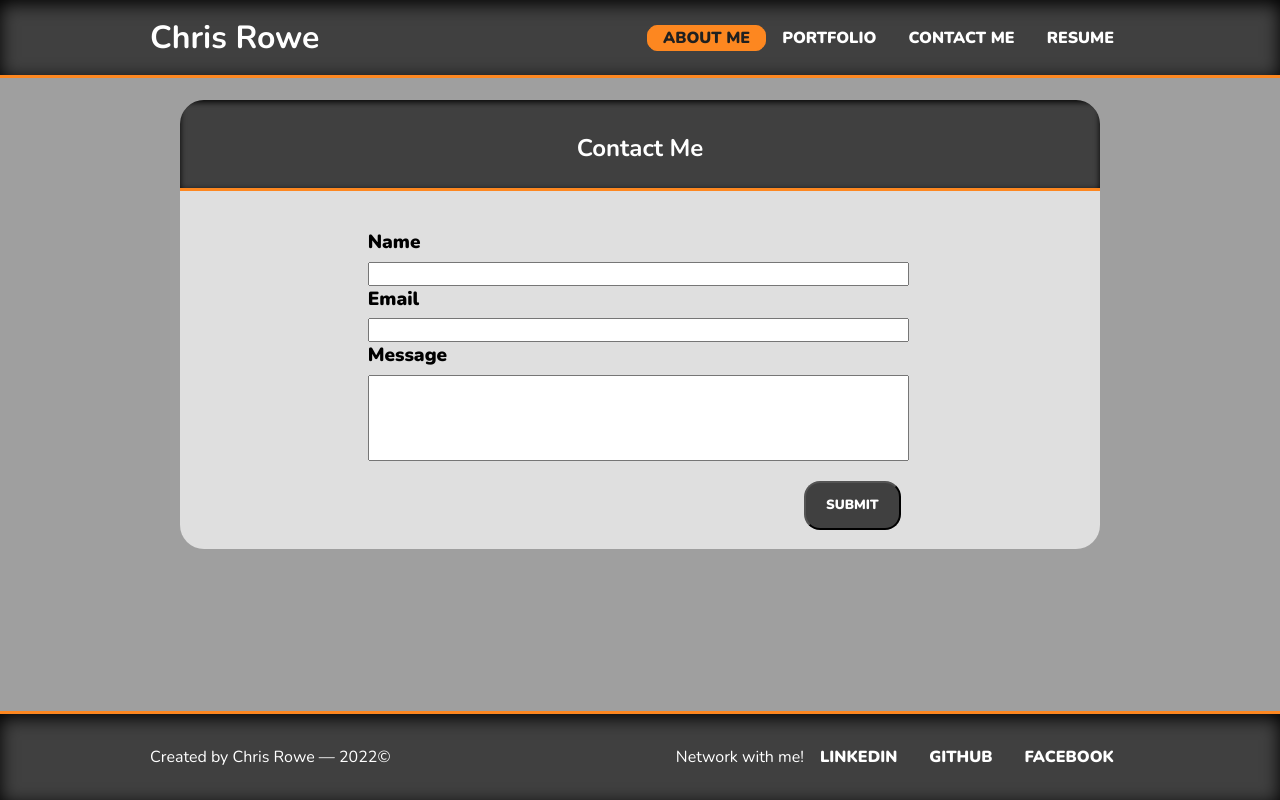
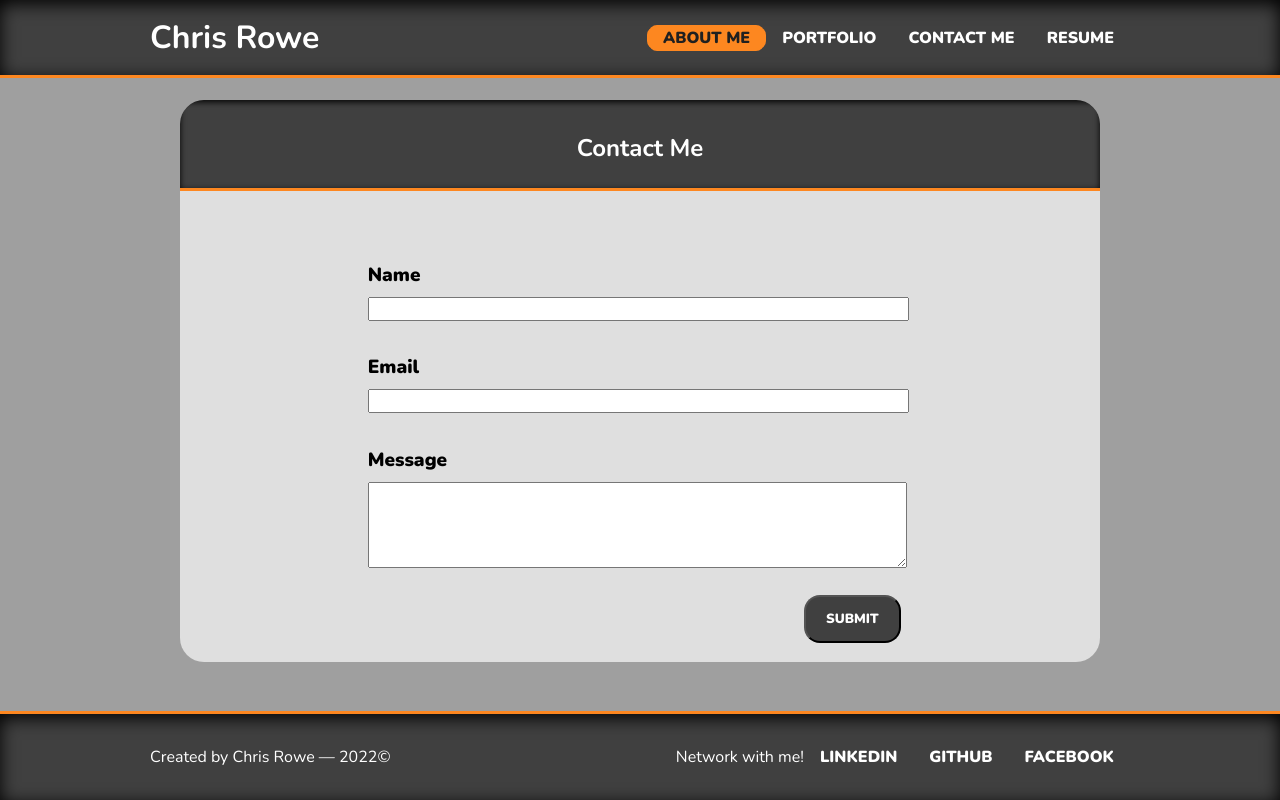
Before and after one commit to Rowe2ry/Portfolio, a React (Create React App) app: page /contact in a window 1280 px wide. Built offline with nearby package versions, Linux system fonts and the light colour scheme.

Commit message:
added logic to mak contact form email me upon submission

```diff
--- a/src/components/Contact.js
+++ b/src/components/Contact.js
@@ -1,9 +1,31 @@
+import React, { useState } from 'react';
+
 const Contact = () => {
+    const [name,setName] = useState();
+    const [email,setEmail] = useState();
+    const [message,setMessage] = useState();
+
+    const handleInput = (e) => {
+        const { name, value } = e.target;
+
+        if ( name === 'name') {
+            return setName(value);
+        } else if ( name === 'email') {
+            return setEmail(value);
+        } else {
+            return setMessage(value)
+        }
+    }
 
     const handleSubmit = (e) => {
         e.preventDefault();
 
-    }
+        window.location.href = "mailto: rowe2ry@gmail.com"+'?cc='+email+'&subject=Portfolio Response'+'&body='+message;
+
+        setName('');
+        setEmail('');
+        setMessage('')
+    };
 
     return (
         <div className="background">
@@ -18,15 +40,33 @@ const Contact = () => {
                                 <form>
                                     <label htmlFor="name">Name</label>
                                     <br></br>
-                                    <input id="name" type="text" />
+                                    <input
+                                        name="name"
+                                        id="name"
+                                        type="text"
+                                        value ={name}
+                                        onChange={handleInput}
+                                    />
                                     <br></br>
                                     <label htmlFor="email">Email</label>
                                     <br></br>
-                                    <input id="email" type="text" />
+                                    <input
+                                        name="email"
+                                        id="email"
+                                        type="text"
+                                        value ={email}
+                                        onChange={handleInput}
+                                    />
                                     <br></br>
                                     <label htmlFor="message">Message</label>
                                     <br></br>
-                                    <input id="message" type="text" />
+                                    <textarea
+                                        name="message"
+                                        id="message"
+                                        type="text"
+                                        value ={message}
+                                        onChange={handleInput}
+                                    />
                                     <br></br>
                                     <input id="submit" type="button" value="SUBMIT" onClick={handleSubmit}/>
                                 </form>
--- a/src/styles/style.css
+++ b/src/styles/style.css
@@ -256,6 +256,8 @@ form {
 }
 
 label {
+    margin-top: 1.75em;
+    margin-bottom: .125em;
     font-weight: 900;
     float:left;
 }
```
